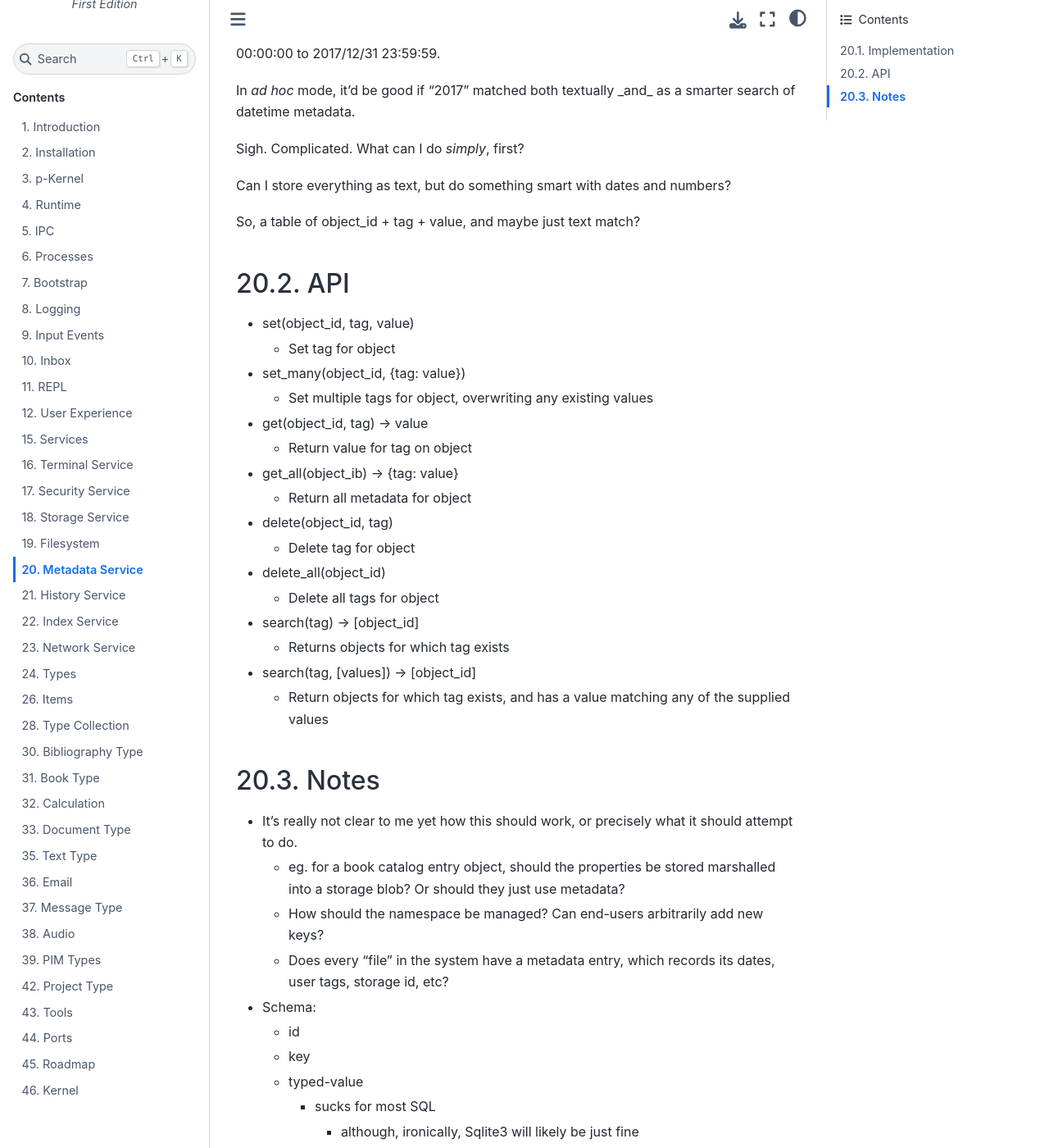
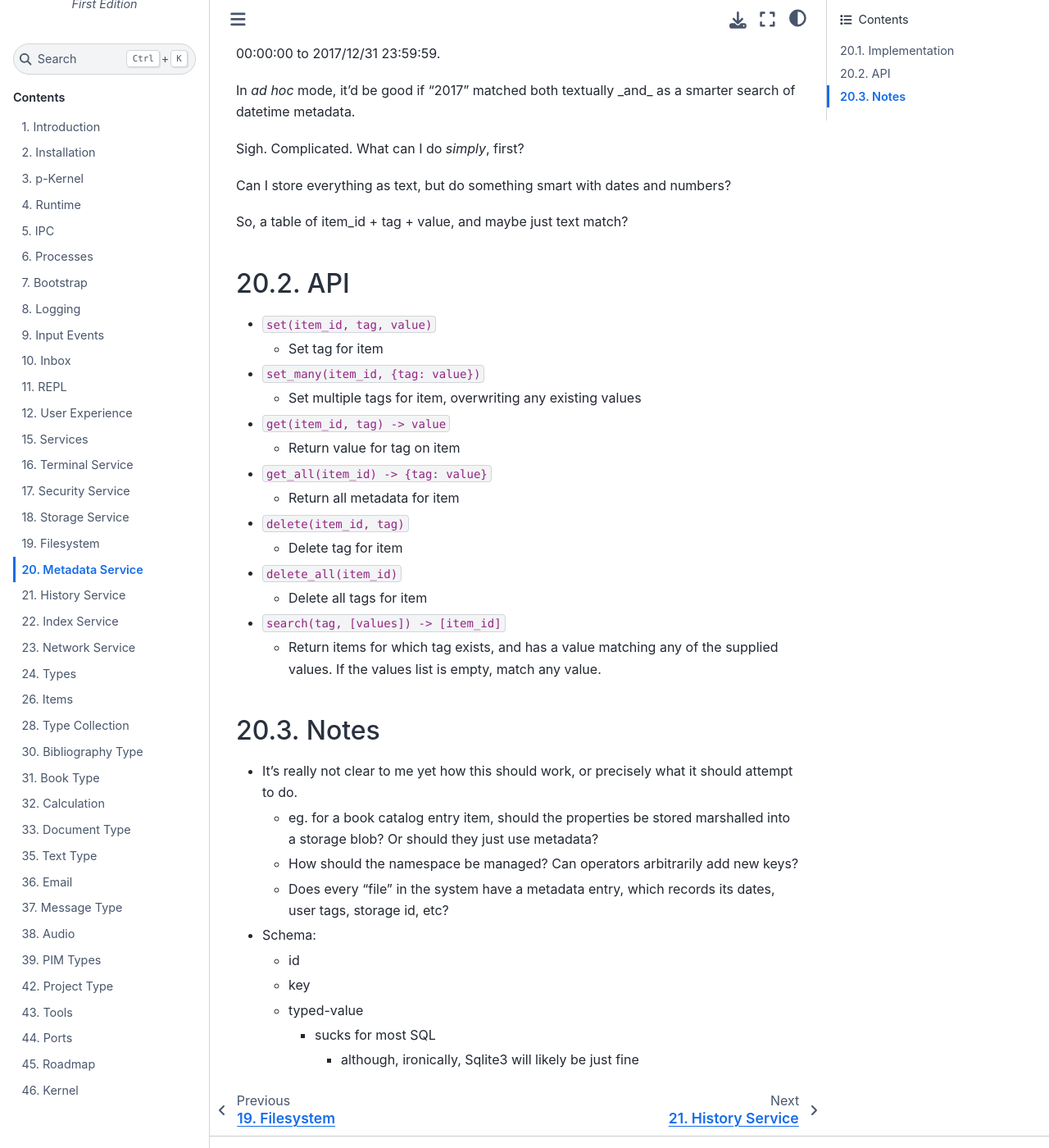
Before and after one commit to darqos/darqos, a Sphinx documentation site: the page built from doc/metadata.rst, in a window 1280 px wide and 1400 px high, scrolled down 798 px. Shown: the whole window at 82% size. Built offline with Sphinx 7.4.7 and the Sphinx Book theme 1.1.4, drawn with Linux system fonts in a browser that asks for light colours; some of the changed text lies outside the part shown.

Commit message:
Review prior to implementation.

```diff
--- a/doc/metadata.rst
+++ b/doc/metadata.rst
@@ -15,8 +15,8 @@ in the system.
   * Should these be "owned" by the system, and not directly editable
     by an end user?
 
-* Object name (like, if you want a "filename")
-* Linkage between the object identifier and its storage, or its
+* Item name (like, if you want a "filename")
+* Linkage between the Item identifier and its storage, or its
   knowledge base, for instance
 
 Implementation
@@ -46,43 +46,39 @@ Sigh.  Complicated.  What can I do *simply*, first?
 Can I store everything as text, but do something smart with dates and
 numbers?
 
-So, a table of object_id + tag + value, and maybe just text match?
+So, a table of item_id + tag + value, and maybe just text match?
 
 API
 ---
 
-* set(object_id, tag, value)
+* ``set(item_id, tag, value)``
 
-  * Set tag for object
+  * Set tag for item
 
-* set_many(object_id, {tag: value})
+* ``set_many(item_id, {tag: value})``
 
-  * Set multiple tags for object, overwriting any existing values
+  * Set multiple tags for item, overwriting any existing values
 
-* get(object_id, tag) -> value
+* ``get(item_id, tag) -> value``
 
-  * Return value for tag on object
+  * Return value for tag on item
 
-* get_all(object_ib) -> {tag: value}
+* ``get_all(item_id) -> {tag: value}``
 
-  * Return all metadata for object
+  * Return all metadata for item
 
-* delete(object_id, tag)
+* ``delete(item_id, tag)``
 
-  * Delete tag for object
+  * Delete tag for item
 
-* delete_all(object_id)
+* ``delete_all(item_id)``
 
-  * Delete all tags for object
+  * Delete all tags for item
 
-* search(tag) -> \[object_id\]
+* ``search(tag, [values]) -> [item_id]``
 
-  * Returns objects for which tag exists
-
-* search(tag, \[values\]) -> \[object_id\]
-
-  * Return objects for which tag exists, and has a value matching any
-    of the supplied values
+  * Return items for which tag exists, and has a value matching any
+    of the supplied values.  If the values list is empty, match any value.
 
 
 Notes
@@ -91,10 +87,10 @@ Notes
 * It's really not clear to me yet how this should work, or precisely
   what it should attempt to do.
 
-  * eg. for a book catalog entry object, should the properties be
+  * eg. for a book catalog entry item, should the properties be
     stored marshalled into a storage blob?  Or should they just use
     metadata?
-  * How should the namespace be managed?  Can end-users arbitrarily
+  * How should the namespace be managed?  Can operators arbitrarily
     add new keys?
   * Does every "file" in the system have a metadata entry, which
     records its dates, user tags, storage id, etc?
```
